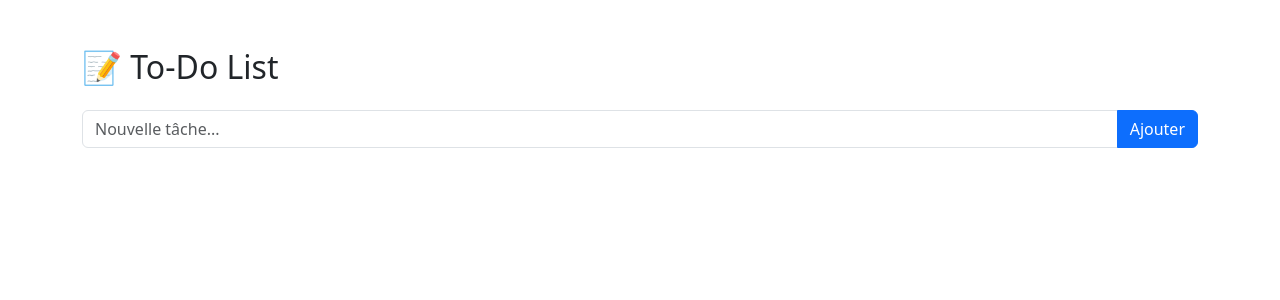
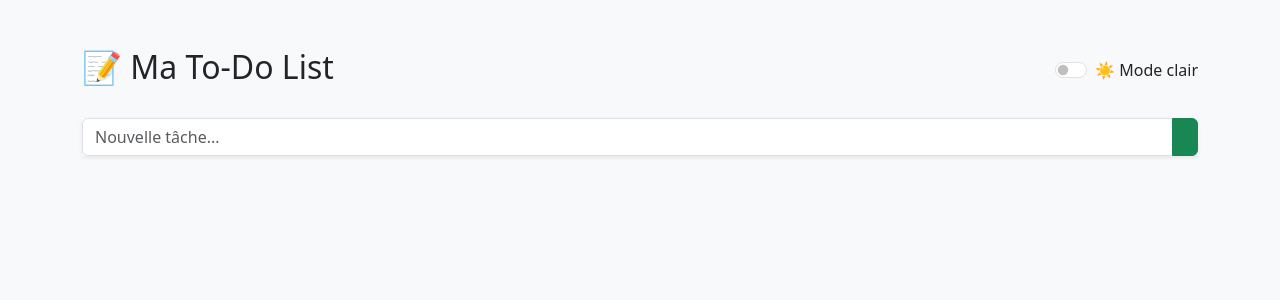
Before and after one commit to AmineNouriWebDev/testReact, a React (Vite) app in the folder reactCourse/: page / in a window 1280 px wide. Shown: the top 300 px of the page. Built offline with nearby package versions, Linux system fonts and the light colour scheme.

Commit message:
amélioratio to-do-list

```diff
--- a/reactCourse/package.json
+++ b/reactCourse/package.json
@@ -10,7 +10,9 @@
     "preview": "vite preview"
   },
   "dependencies": {
+    "animate.css": "^4.1.1",
     "bootstrap": "^5.3.5",
+    "bootstrap-icons": "^1.11.3",
     "firebase": "^11.6.0",
     "react": "^19.0.0",
     "react-bootstrap": "^2.10.9",
--- a/reactCourse/src/TodoApp.jsx
+++ b/reactCourse/src/TodoApp.jsx
@@ -1,49 +1,121 @@
-import { useState } from "react";
+import { useState, useEffect } from "react";
+import "animate.css";
 
 function TodoApp() {
   const [tasks, setTasks] = useState([]);
   const [newTask, setNewTask] = useState("");
+  const [darkMode, setDarkMode] = useState(false);
+
+  // Chargement depuis localStorage
+  useEffect(() => {
+    const saved = localStorage.getItem("tasks");
+    if (saved) setTasks(JSON.parse(saved));
+
+    const savedTheme = localStorage.getItem("darkMode");
+    if (savedTheme === "true") setDarkMode(true);
+  }, []);
+
+  useEffect(() => {
+    localStorage.setItem("tasks", JSON.stringify(tasks));
+  }, [tasks]);
+
+  useEffect(() => {
+    localStorage.setItem("darkMode", darkMode);
+    document.body.className = darkMode
+      ? "bg-dark text-light"
+      : "bg-light text-dark";
+  }, [darkMode]);
 
   const addTask = () => {
     if (newTask.trim() === "") return;
-    setTasks([...tasks, newTask]);
+
+    const taskObject = { text: newTask, done: false };
+    setTasks([taskObject, ...tasks]);
     setNewTask("");
+  };
+
+  const toggleDone = (index) => {
+    const updated = [...tasks];
+    updated[index].done = !updated[index].done;
+    setTasks(updated);
   };
 
   const deleteTask = (index) => {
     setTasks(tasks.filter((_, i) => i !== index));
   };
 
+  const clearTasks = () => {
+    if (window.confirm("Supprimer toutes les tâches ?")) {
+      setTasks([]);
+    }
+  };
+
   return (
-    <div className="container mt-5">
-      <h2 className="mb-4">📝 To-Do List</h2>
-      <div className="input-group mb-3">
+    <div className="container py-5">
+      <div className="d-flex justify-content-between align-items-center mb-4">
+        <h2>📝 Ma To-Do List</h2>
+        <div className="form-check form-switch">
+          <input
+            className="form-check-input"
+            type="checkbox"
+            id="darkModeSwitch"
+            checked={darkMode}
+            onChange={() => setDarkMode(!darkMode)}
+          />
+          <label className="form-check-label" htmlFor="darkModeSwitch">
+            {darkMode ? "🌙 Mode sombre" : "☀️ Mode clair"}
+          </label>
+        </div>
+      </div>
+
+      <div className="input-group mb-3 shadow-sm">
         <input
           type="text"
           className="form-control"
           placeholder="Nouvelle tâche..."
           value={newTask}
           onChange={(e) => setNewTask(e.target.value)}
+          onKeyDown={(e) => e.key === "Enter" && addTask()}
         />
-        <button className="btn btn-primary" onClick={addTask}>
-          Ajouter
+        <button className="btn btn-success" onClick={addTask}>
+          <i className="bi bi-plus-lg"></i>
         </button>
       </div>
 
-      <ul className="list-group">
+      <ul className="list-group mb-3">
         {tasks.map((task, index) => (
           <li
             key={index}
-            className="list-group-item d-flex justify-content-between align-items-center">
-            {task}
+            className={`list-group-item d-flex justify-content-between align-items-center animate__animated animate__fadeIn ${
+              darkMode ? "bg-secondary text-light" : ""
+            }`}
+            onClick={() => toggleDone(index)}
+            style={{ cursor: "pointer" }}>
+            <span
+              className={
+                task.done ? "text-decoration-line-through text-muted" : ""
+              }>
+              {task.text}
+            </span>
             <button
-              className="btn btn-sm btn-danger"
-              onClick={() => deleteTask(index)}>
-              Supprimer
+              className="btn btn-outline-danger btn-sm"
+              onClick={(e) => {
+                e.stopPropagation();
+                deleteTask(index);
+              }}>
+              <i className="bi bi-trash"></i>
             </button>
           </li>
         ))}
       </ul>
+
+      {tasks.length > 0 && (
+        <div className="text-center">
+          <button className="btn btn-outline-secondary" onClick={clearTasks}>
+            <i className="bi bi-x-circle me-2"></i> Supprimer toutes les tâches
+          </button>
+        </div>
+      )}
     </div>
   );
 }
```
Also changed, not shown: 1 other file (tests, documents, lock files or other folders).
